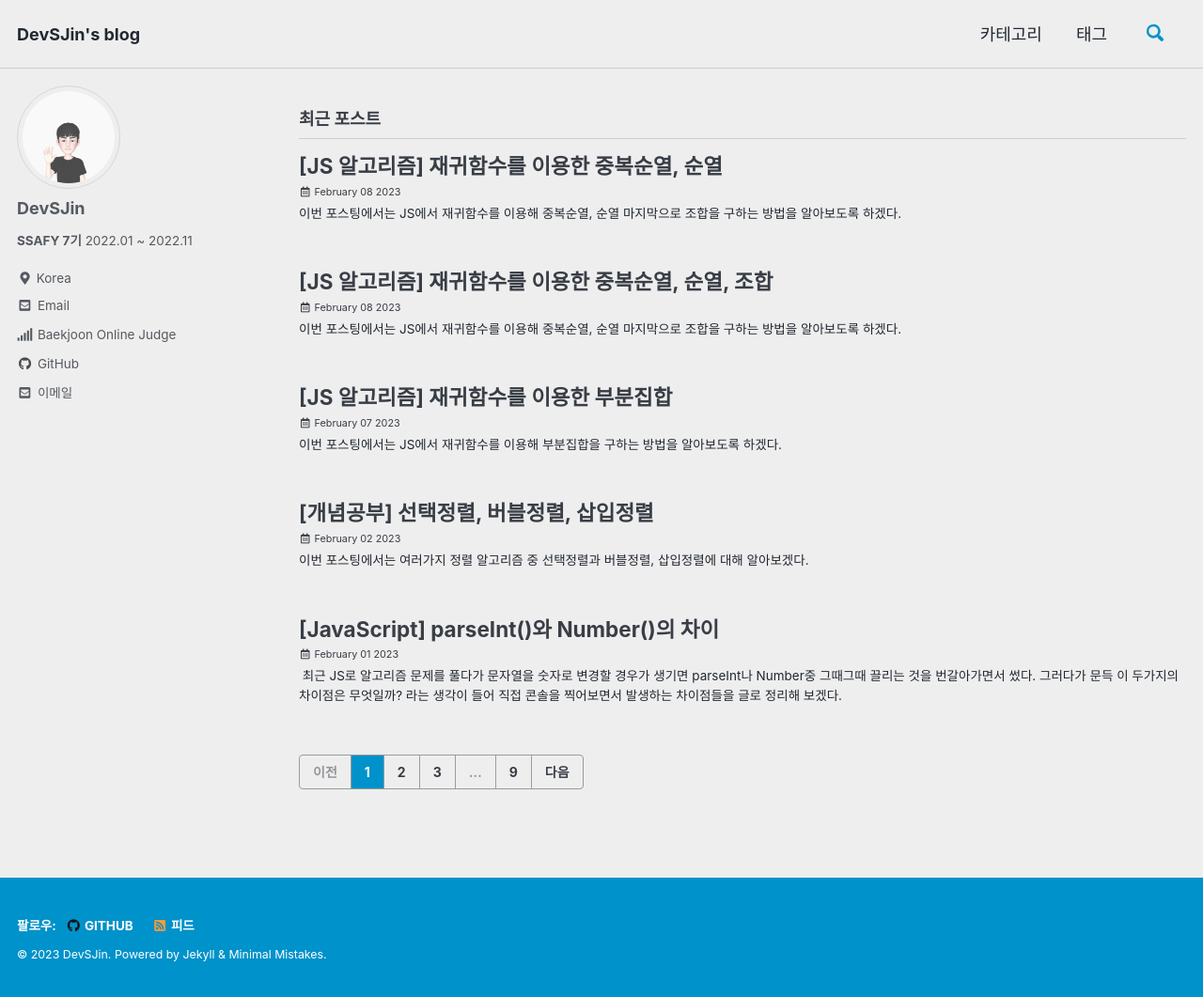
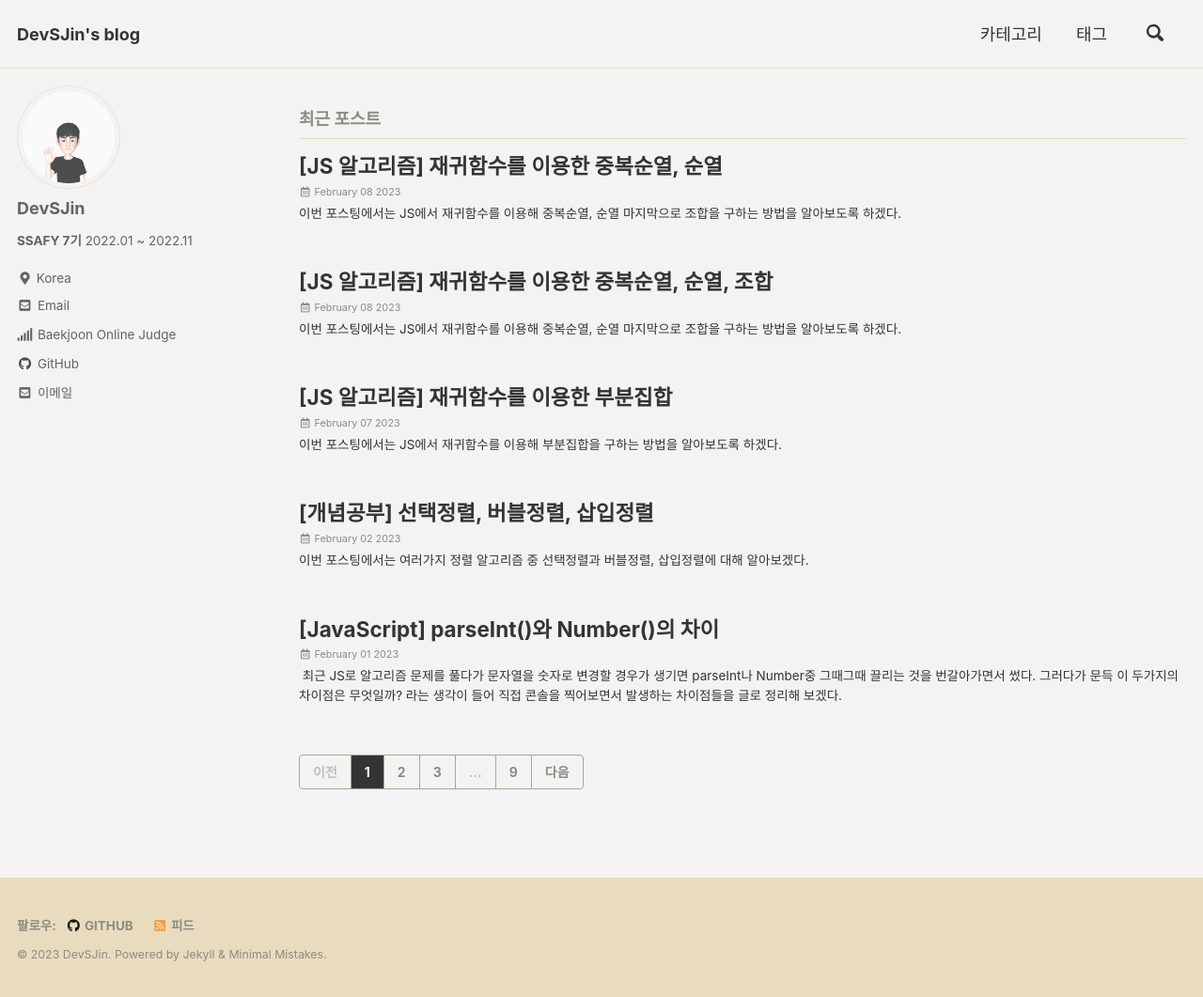
Before and after one commit to DevSJin/DevSJin.github.io, a Jekyll site: the page built from index.html, in a window 1280 px wide and 1061 px high. Shown: the whole window at 94% size. Built offline with Jekyll 4.4.1, drawn with Linux system fonts in a browser that asks for light colours; cached includes are drawn as plain includes; the list of posts is cut into pages by our own code.

Commit message:
Update _config.yml

```diff
--- a/_config.yml
+++ b/_config.yml
@@ -12,7 +12,7 @@
 
 # theme                  : "minimal-mistakes-jekyll"
 remote_theme: "mmistakes/minimal-mistakes@4.19.3"
-minimal_mistakes_skin    : "air" #"contrast" "air", "aqua", "dark", "dirt", "neon", "mint", "plum", "sunrise"
+minimal_mistakes_skin    : "dirt" #"contrast" "air", "aqua", "dark", "dirt", "neon", "mint", "plum", "sunrise"
 
 # Site Settings
 locale                   : "ko-KR"
```
